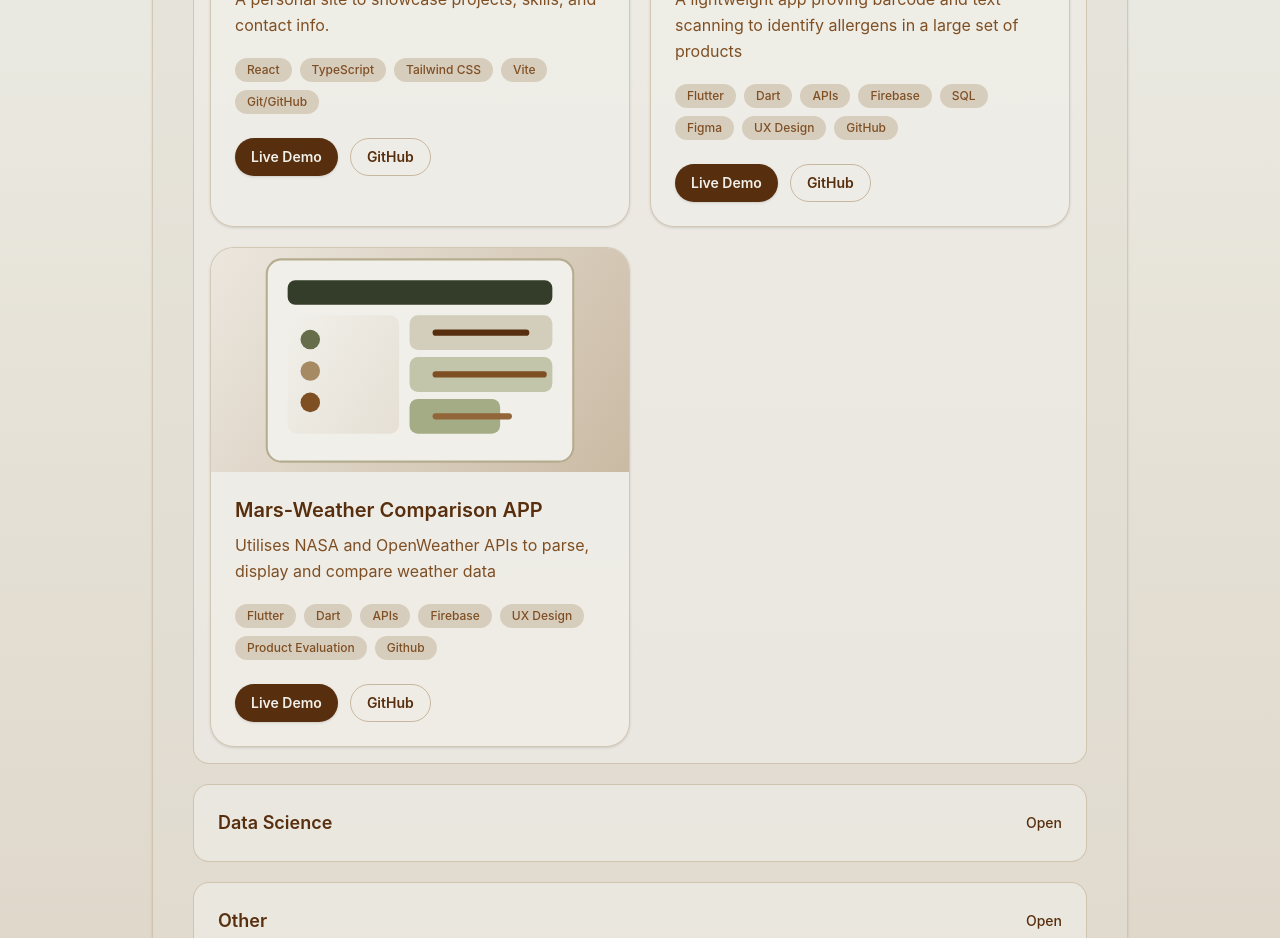
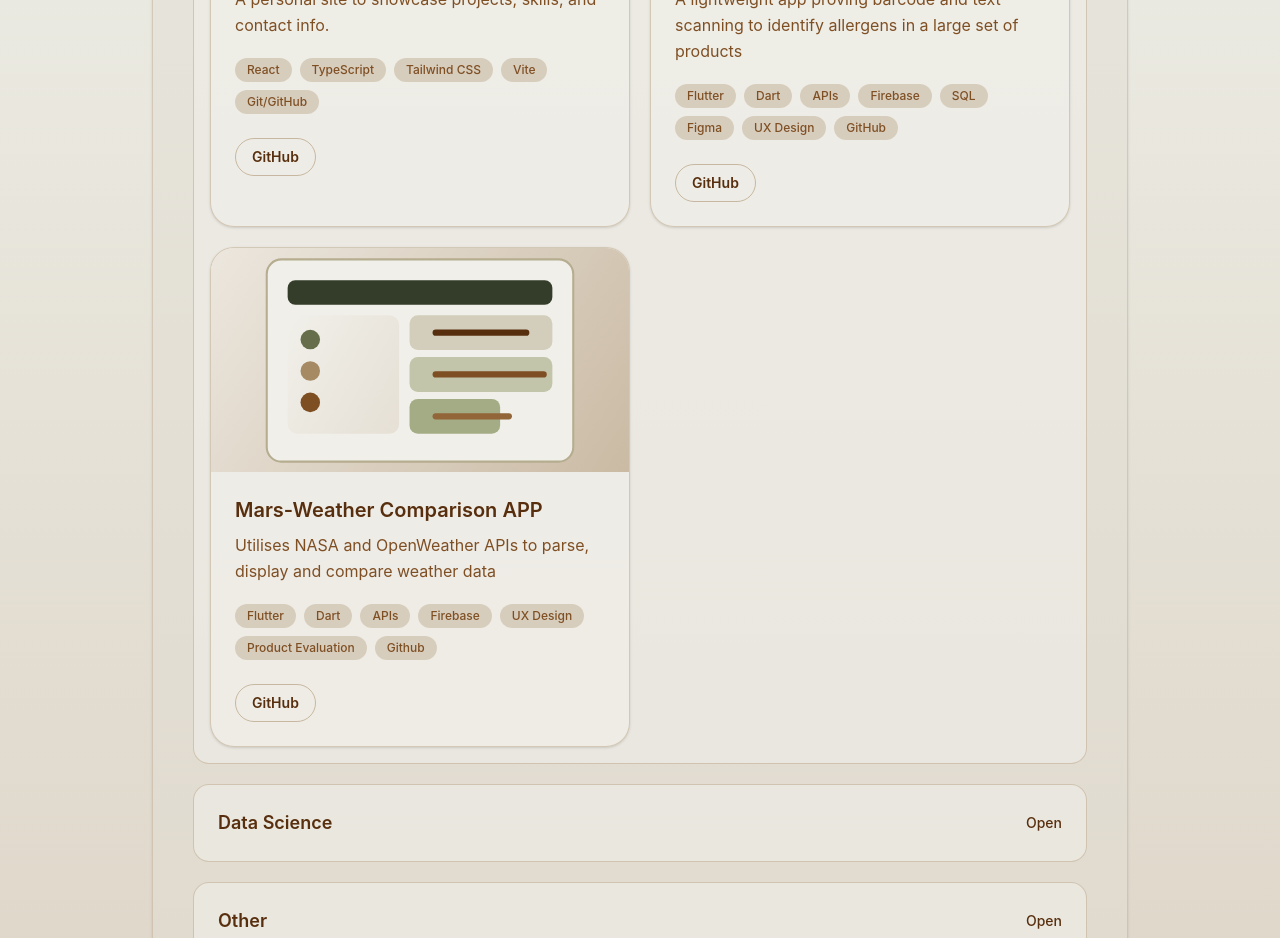
Before and after one commit to jamesharrison2005/portfolio, a React (Vite) app: page / in a window 1280 px wide. Shown: the part 1840-2778 px from the top of the page. Built offline with nearby package versions, Linux system fonts and the light colour scheme.

Commit message:
editing project section

```diff
--- a/src/data/projects.ts
+++ b/src/data/projects.ts
@@ -11,7 +11,6 @@ export const projects: Project[] = [
     description: 'A personal site to showcase projects, skills, and contact info.',
     tech: ['React', 'TypeScript', 'Tailwind CSS', 'Vite', 'Git/GitHub'],
     githubUrl: 'https://github.com/jamesharrison2005/portfolio',
-    liveUrl: 'https://your-portfolio.example.com',
   },
   {
     category: 'software-development',
@@ -20,7 +19,6 @@ export const projects: Project[] = [
     description: 'A lightweight app proving barcode and text scanning to identify allergens in a large set of products',
     tech: ['Flutter', 'Dart', 'APIs', 'Firebase','SQL', 'Figma', 'UX Design', 'GitHub'],
     githubUrl: 'https://github.com/yourname/task-tracker',
-    liveUrl: 'https://your-task-tracker.example.com',
   },
     {
     category: 'software-development',
@@ -29,7 +27,6 @@ export const projects: Project[] = [
     description: 'Utilises NASA and OpenWeather APIs to parse, display and compare weather data',
     tech: ['Flutter', 'Dart', 'APIs', 'Firebase','UX Design', 'Product Evaluation', 'Github'],
     githubUrl: 'https://github.com/yourname/task-tracker',
-    liveUrl: 'https://your-task-tracker.example.com',
   },
   {
     category: 'data-science',
@@ -38,15 +35,22 @@ export const projects: Project[] = [
     description: 'An analysis on COVID-19 dataset and its world-wide prevalence',
     tech: ['Google Colab', 'Python', 'Pandas', 'NumPy', 'MatplotLib'],
     githubUrl: 'https://github.com/jamesharrison2005/Analysis-on-the-Prevalence-of-Covid-19',
-    liveUrl: 'https://your-weather-dashboard.example.com',
+
   },
     {
     category: 'data-science',
     image: weatherPreview,
     title: 'Top IMDB Movie Analysis and Prediction',
     description: 'An analysis on the 1000 top IMDB movies and predicting which features contribute the highest succes rates',
-    tech: ['Google Colab', 'Python', 'Pandas', 'NumPy', 'MatplotLib', ''],
-    githubUrl: 'https://github.com/jamesharrison2005/Analysis-on-the-Prevalence-of-Covid-19',
-    liveUrl: 'https://your-weather-dashboard.example.com',
+    tech: ['Google Colab', 'Python', 'Pandas', 'NumPy', 'MatplotLib', 'Sklearn'],
+    githubUrl: 'https://github.com/jamesharrison2005/IMDB-movie-feature-predictions',
+  },
+  {
+    category: 'other',
+    image: weatherPreview,
+    title: 'HTML-ICS calendar converter',
+    description: 'Developed a python parser which parsed university timetable html into an ics file for online calendars',
+    tech: ['Python', 'Python', 'BeautifulSoup',],
+    githubUrl: 'https://github.com/jamesharrison2005/Convert-Timetable-HTML--to-ICS',
   },
 ];
```
